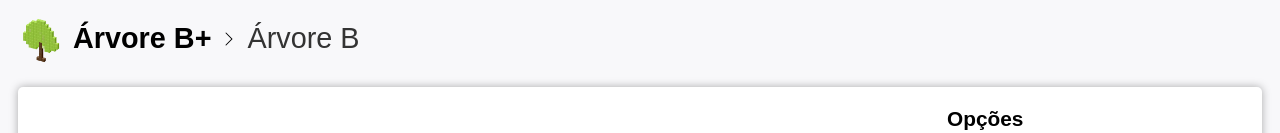
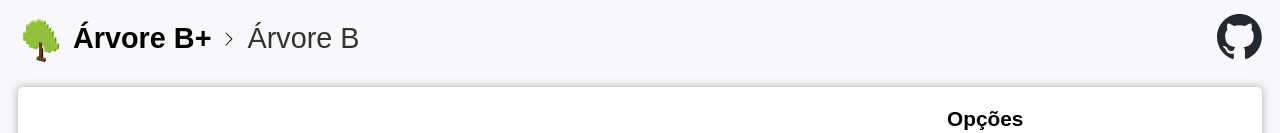
Before and after one commit to izaiasmachado/TrabalhoSGBD-2023_1, a plain HTML site: page index.html in a window 1280 px wide. Shown: the top 133 px of the page. Drawn offline with Linux system fonts and the light colour scheme.

Commit message:
feat: github link

```diff
--- a/assets/css/TreeSelector/TreeSelector.css
+++ b/assets/css/TreeSelector/TreeSelector.css
@@ -1,3 +1,26 @@
+.titleBar {
+  display: flex;
+  justify-content: space-between;
+  margin: 10px 10px;
+}
+
+.githubLogo {
+  display: flex;
+  align-items: center;
+  justify-content: center;
+  max-width: 45px;
+}
+
+.githubLogo img {
+  width: 100%;
+  height: 100%;
+  object-fit: contain;
+}
+
+.githubLogo img:hover {
+  cursor: pointer;
+}
+
 #logo {
   display: flex;
   align-items: center;
@@ -12,7 +35,6 @@
 }
 
 .treeSelector {
-  margin: 10px 10px;
   display: flex;
   align-items: center;
   gap: 10px;
--- a/index.html
+++ b/index.html
@@ -48,6 +48,7 @@
     <!-- maximum 1220 -->
     <canvas id="canvas"></canvas>
     <div id="container">
+      <div class="titleBar">
         <div class="treeSelector">
           <div id="logo">
             <img src="assets/img/tree.png" />
@@ -62,6 +63,16 @@
             <img src="assets/img/chevron-right.svg" />
           </div>
           <div id="b-button" class="treeSelectorTitle">Árvore B</div>
+        </div>
+
+        <div class="githubLogo">
+          <a
+            href="https://github.com/izaiasmachado/TrabalhoSGBD-2023_1"
+            target="_blank"
+          >
+            <img src="assets/img/github-mark.svg" />
+          </a>
+        </div>
       </div>
 
       <div id="navbarContainer">
```
Also changed, not shown: assets/img/github-mark.svg (added). Lines whose indentation alone changed are shown as unchanged.
